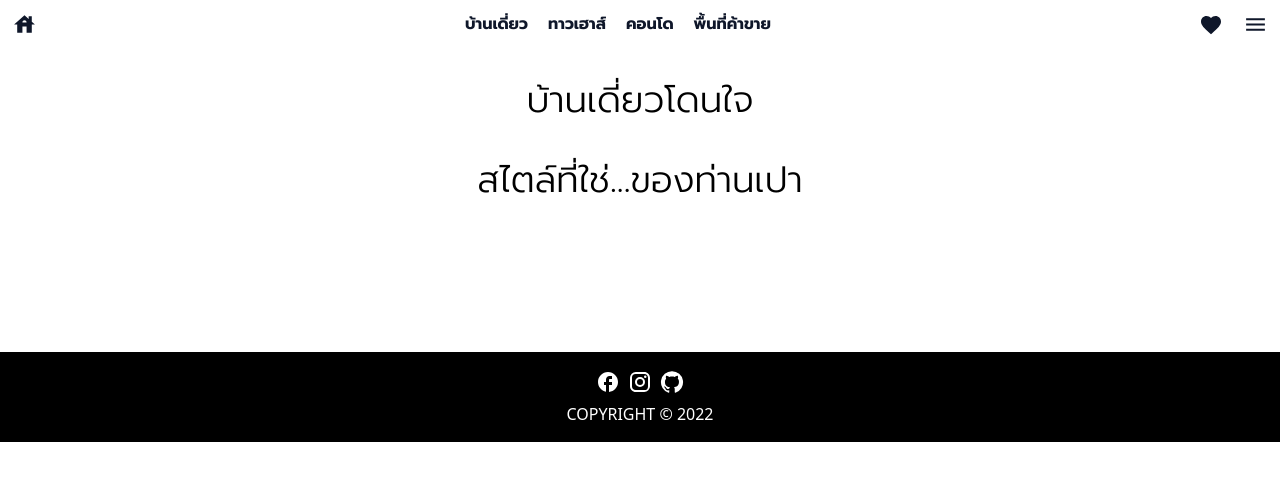
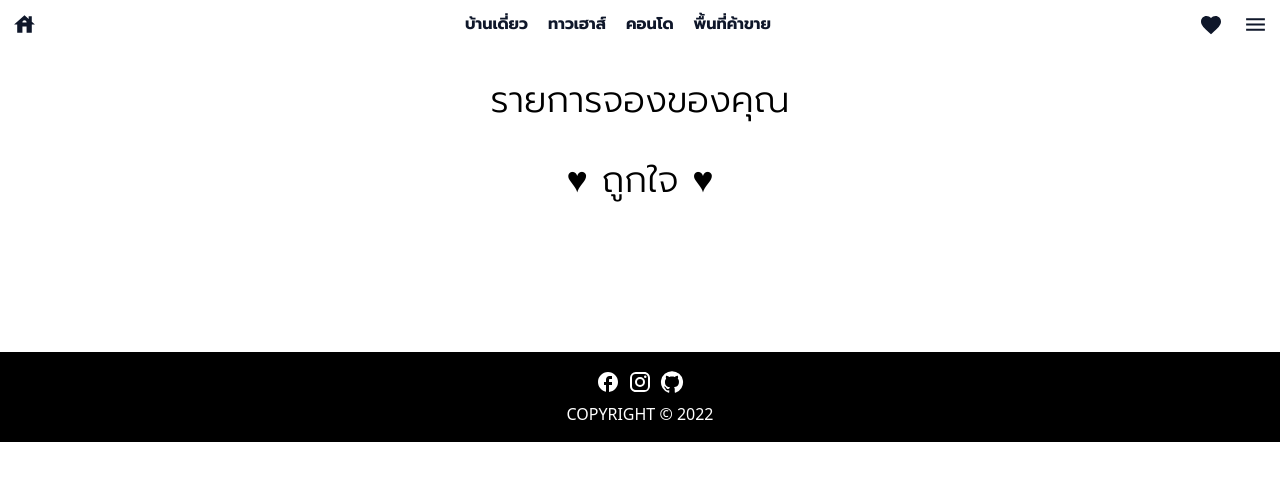
Before and after one commit to llmthpanll/Project_Web_tech, a React (Create React App) app: page /Booked in a window 1280 px wide. Shown: the top 480 px of the page. Built offline with nearby package versions, Linux system fonts and the light colour scheme.

Commit message:
Update Booked.js

```diff
--- a/src/Page/Booked.js
+++ b/src/Page/Booked.js
@@ -13,8 +13,8 @@ const Booked = (home) => {
   return (
     <div>
       <Navbar />
-      <h1 className={"pt-20" + style_head}>บ้านเดี่ยวโดนใจ</h1>
-      <h1 className={"pt-10 pb-10" + style_head}>สไตล์ที่ใช่...ของท่านเปา</h1>
+      <h1 className={"pt-20" + style_head}>รายการจองของคุณ</h1>
+      <h1 className={"pt-10 pb-10" + style_head}>♥ ถูกใจ ♥</h1>
       <div className={style_card}>
         {booked.map((element, index) => (
           <Slidebook key={element.name} prop={element} getdata={getDatafromSlideShow} />
```
